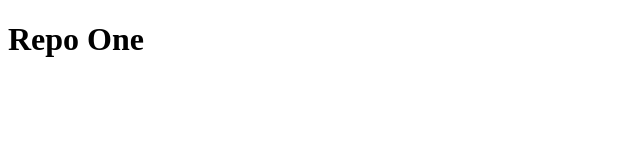
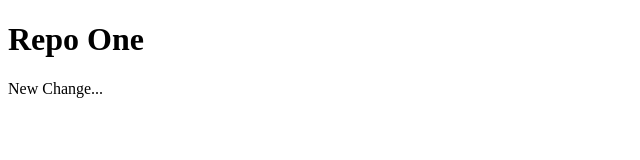
Before and after one commit to jayaver/repo-one, a plain HTML site: page index.html in a window 1280 px wide. Shown: the whole page, without its empty margins (0-640 px from the left). Drawn offline with Linux system fonts and the light colour scheme.

Commit message:
added p tag

```diff
--- a/index.html
+++ b/index.html
@@ -8,5 +8,6 @@
 </head>
 <body>
     <h1>Repo One</h1>
+    <p>New Change...</p>
 </body>
 </html>
```
